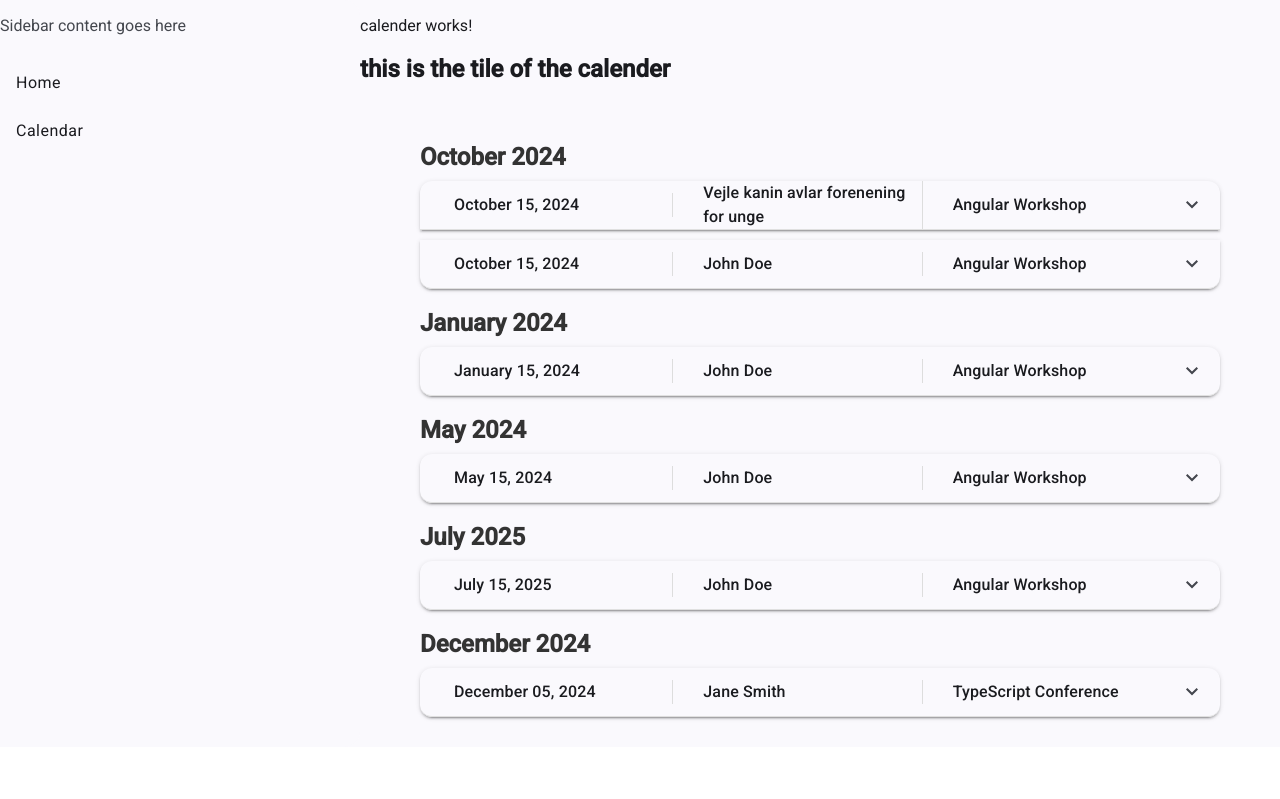
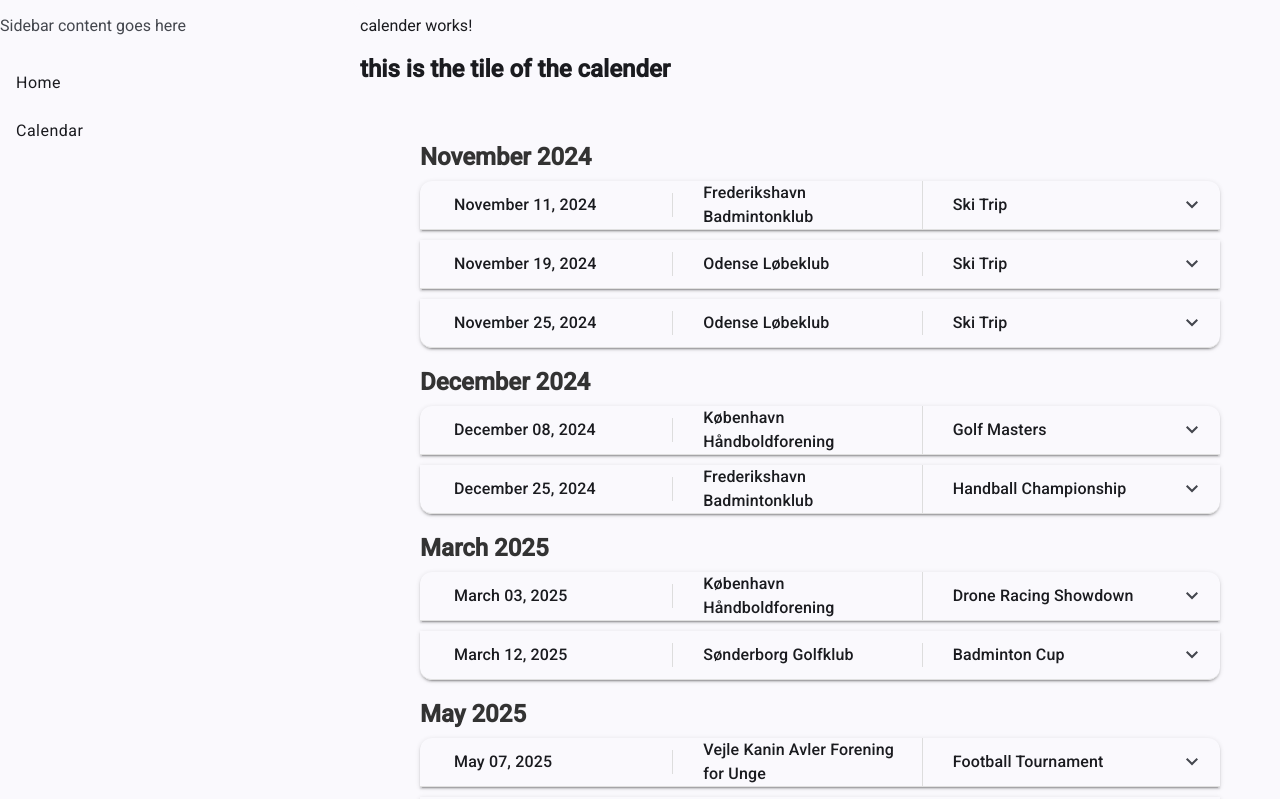
Before and after one commit to casparemiljensen/competex-frontend, an Angular app: page /calender in a window 1280 px wide. Shown: the top 799 px of the page. Built offline with nearby package versions, Linux system fonts and the light colour scheme.

Commit message:
implemented mock data and populate the events with this data

```diff
--- a/src/app/basic-components/table/table.component.ts
+++ b/src/app/basic-components/table/table.component.ts
@@ -1,4 +1,5 @@
-import { Component } from '@angular/core';
+import { Component, OnInit } from '@angular/core';
+import { EventService } from '../../service/event/event.service';
 import { Event } from '../../models/event'
 
 @Component({
@@ -8,18 +9,18 @@ import { Event } from '../../models/event'
 })
 
 
-export class TableComponent {
-  events = [
-    { id: 1, date: new Date('2024-10-15'), creator: 'Vejle kanin avlar forenening for unge', name: 'Angular Workshop' },
-    { id: 1, date: new Date('2024-10-15'), creator: 'John Doe', name: 'Angular Workshop' },
-    { id: 2, date: new Date('2024-1-15'), creator: 'John Doe', name: 'Angular Workshop' },
-    { id: 3, date: new Date('2024-5-15'), creator: 'John Doe', name: 'Angular Workshop' },
-    { id: 4, date: new Date('2025-07-15'), creator: 'John Doe', name: 'Angular Workshop' },
-    { id: 5, date: new Date('2024-12-05'), creator: 'Jane Smith', name: 'TypeScript Conference' },
-    // More events
-  ];
+export class TableComponent implements OnInit {
 
-  groupedEvents = this.groupEventsByMonth(this.events);
+  events: Event[] = [];
+  groupedEvents: [string, Event[]][] = [];
+
+  constructor(private eventService: EventService) {}
+
+  ngOnInit(): void {
+    this.eventService.getEvents().subscribe(events => this.events = events);
+    console.log("Events recived ", this.events)
+    this.groupedEvents = this.groupEventsByMonth(this.events);
+  }
 
   groupEventsByMonth(events: Event[]): [string, Event[]][] {
     // Group events by month and year
--- /dev/null
+++ b/src/app/mock-data/mock-events.ts
@@ -0,0 +1,24 @@
+import { Event } from '../models/event'
+
+export const MOCK_EVENTS: Event [] = [
+    { id:  1, date: new Date('2024-11-19'), creator: 'Odense Løbeklub', name: 'Ski Trip' },
+    { id:  2, date: new Date('2024-12-25'), creator: 'Frederikshavn Badmintonklub', name: 'Handball Championship' },
+    { id:  3, date: new Date('2025-03-12'), creator: 'Sønderborg Golfklub', name: 'Badminton Cup' },
+    { id:  4, date: new Date('2025-05-07'), creator: 'Vejle Kanin Avler Forening for Unge', name: 'Football Tournament' },
+    { id:  5, date: new Date('2025-09-28'), creator: 'Aarhus Fodboldklub', name: 'Swimming Gala' },
+    { id:  6, date: new Date('2025-03-03'), creator: 'København Håndboldforening', name: 'Drone Racing Showdown' },
+    { id:  7, date: new Date('2025-06-28'), creator: 'København Håndboldforening', name: 'Handball Championship' },
+    { id:  8, date: new Date('2025-09-30'), creator: 'Esbjerg Svømmeklub', name: 'Badminton Cup' },
+    { id:  9, date: new Date('2025-07-28'), creator: 'Horsens Tennisforening', name: 'Angular Workshop' },
+    { id: 10, date: new Date('2025-08-24'), creator: 'Esbjerg Svømmeklub', name: 'Angular Workshop' },
+    { id: 11, date: new Date('2025-05-22'), creator: 'Sønderborg Golfklub', name: 'Tennis Open' },
+    { id: 12, date: new Date('2025-10-08'), creator: 'Esbjerg Svømmeklub', name: 'Tennis Open' },
+    { id: 13, date: new Date('2025-08-25'), creator: 'Vejle Kanin Avler Forening for Unge', name: 'Golf Masters' },
+    { id: 14, date: new Date('2025-02-26'), creator: 'Silkeborg Skiklub', name: 'Swimming Gala' },
+    { id: 15, date: new Date('2024-11-25'), creator: 'Odense Løbeklub', name: 'Ski Trip' },
+    { id: 16, date: new Date('2025-01-12'), creator: 'Vejle Kanin Avler Forening for Unge', name: 'Annual Marathon' },
+    { id: 17, date: new Date('2025-04-13'), creator: 'København Håndboldforening', name: 'Badminton Cup' },
+    { id: 18, date: new Date('2024-11-11'), creator: 'Frederikshavn Badmintonklub', name: 'Ski Trip' },
+    { id: 19, date: new Date('2025-07-09'), creator: 'Esbjerg Svømmeklub', name: 'Ski Trip' },
+    { id: 20, date: new Date('2024-12-08'), creator: 'København Håndboldforening', name: 'Golf Masters' },
+];
--- /dev/null
+++ b/src/app/service/event/event.service.ts
@@ -0,0 +1,17 @@
+import { Injectable } from '@angular/core';
+import { Observable, of } from 'rxjs';
+import { MOCK_EVENTS } from '../../mock-data/mock-events';
+import { Event } from '../../models/event';
+
+@Injectable({
+  providedIn: 'root'
+})
+export class EventService {
+
+  constructor() { }
+
+  getEvents(): Observable<Event[]>{
+    console.log("fetching mock data", MOCK_EVENTS)
+    return of(MOCK_EVENTS)
+  }
+}
```
Also changed, not shown: 1 other file (tests, documents, lock files or other folders).
